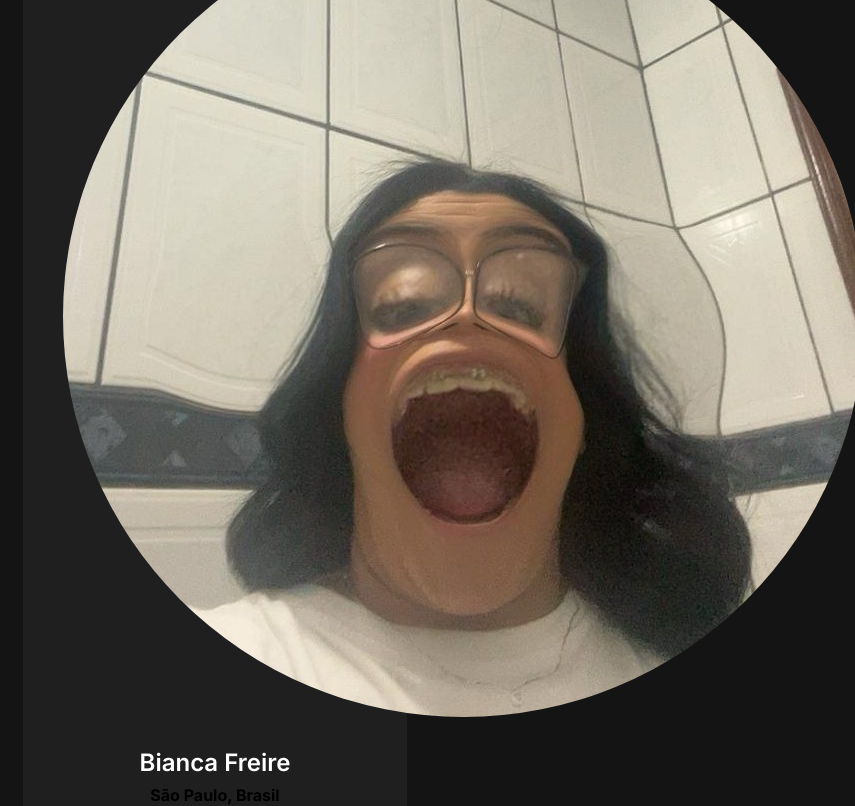
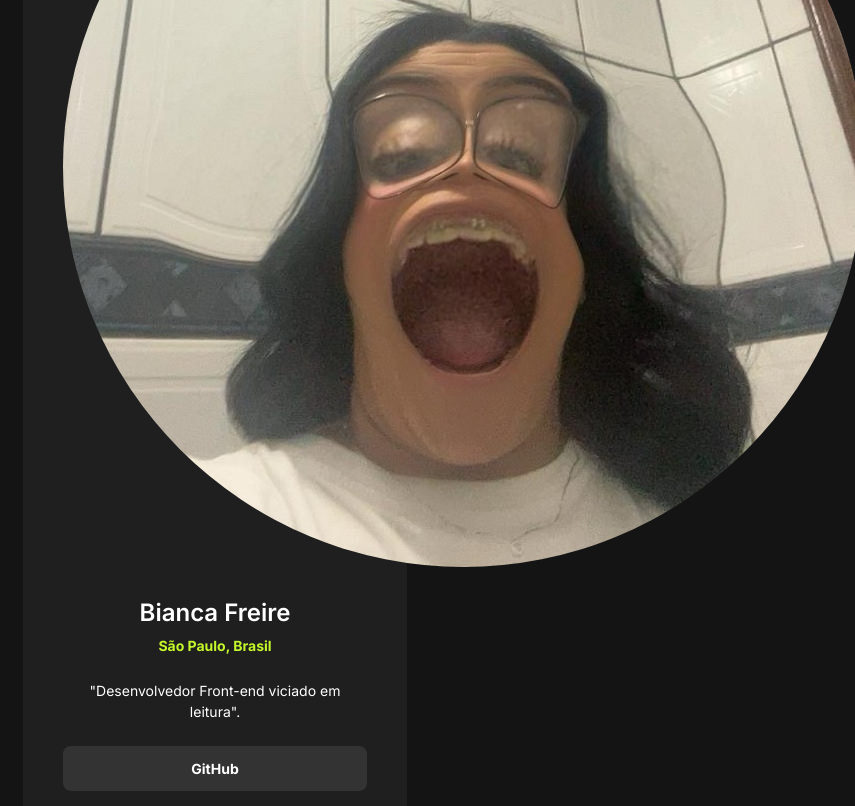
Before and after one commit to biancxfreire/Projeto-meus-links, a plain HTML site: page index.html in a window 1280 px wide. Shown: the top 806 px of the page, without its empty margins (425-1280 px from the left). Drawn offline with Linux system fonts and the light colour scheme.

Commit message:
desenvolvimento do CSS terminado

```diff
--- a/style.css
+++ b/style.css
@@ -37,6 +37,29 @@ div h1 {
     margin-bottom: 4px;
 }
 
+div strong {
+    line-height: 21px;
+    color: #c4f82a;
+    font-size: 14px;
+}
+
 div p {
+    margin-block: 24px;
+    font-size: 14px;
+    line-height: 21px;
+}
 
+div a + a {
+    margin-top: 16px;
 }
+
+div a {
+    display: block;
+    text-decoration: none;
+    background-color: #333333;
+    padding: 12px;
+    border-radius: 8px;
+    font-weight: 700;
+    font-size: 14px;
+    line-height: 21px;
+}
```
